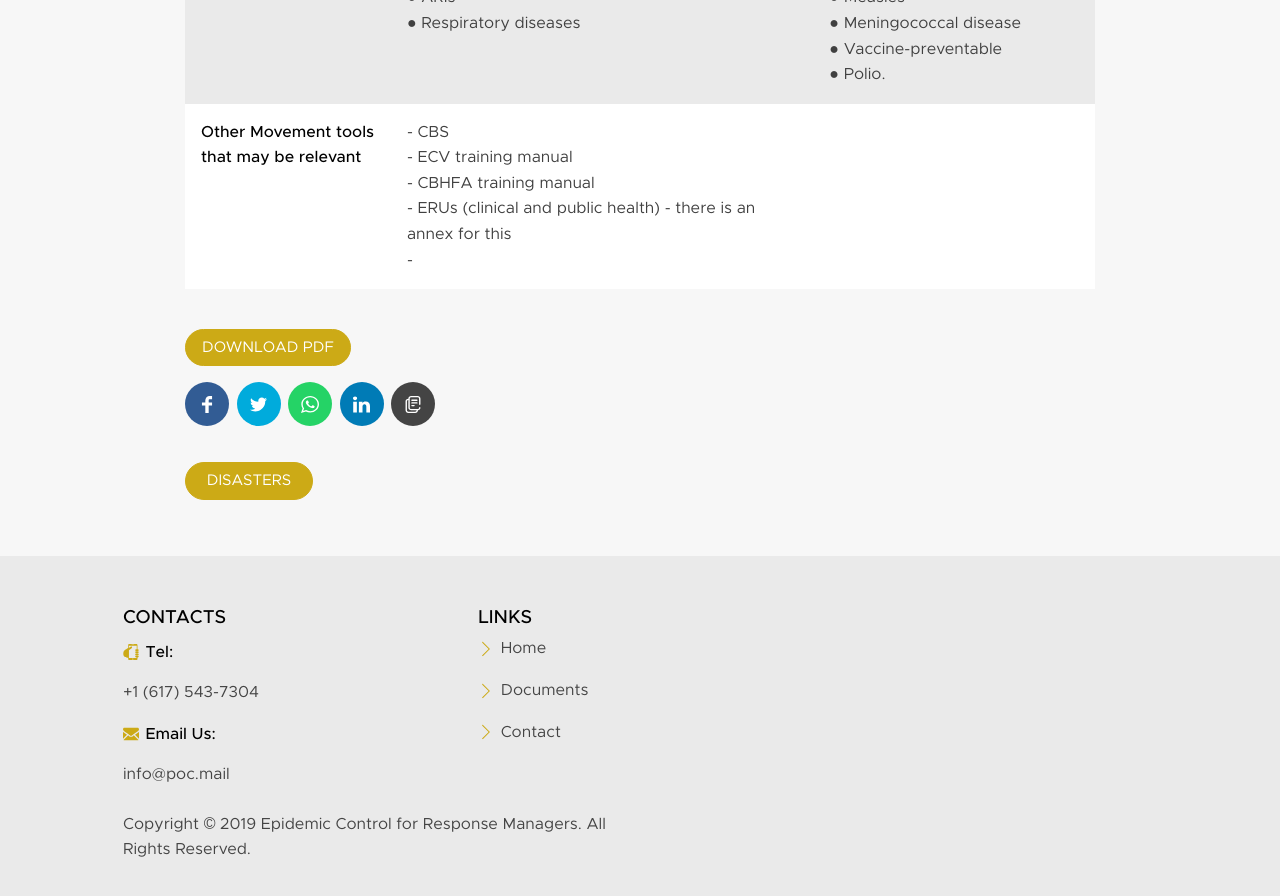
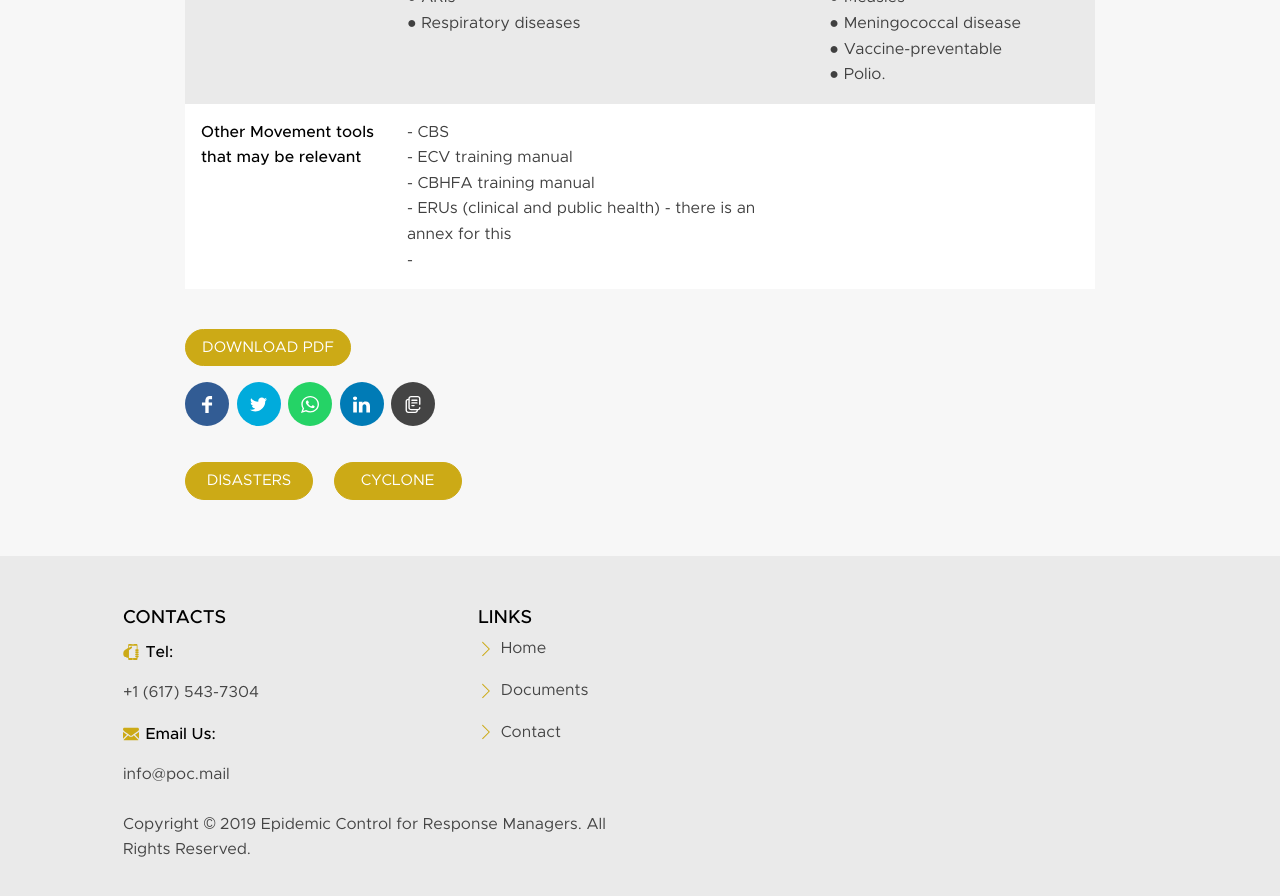
Before and after one commit to Julialhuillery/poc, a Jekyll site: the page built from _documents/Cyclone-Hurricane-Typhoon-RP4.md, in a window 1280 px wide and 900 px high, scrolled down 3490 px. Shown: the top 896 px of the window. Built offline with Jekyll 4.4.1, drawn with Linux system fonts in a browser that asks for light colours; our own code applies the rules of GitHub Pages for plain Markdown files.

Commit message:
Update from Forestry.io jlm@lsi.io updated _documents/Cyclone-Hurricane-Typhoon-RP4.md jlm@lsi.io updated _documents/Cyclone-Hurricane-Typhoon-RP5.md

```diff
--- a/_documents/Cyclone-Hurricane-Typhoon-RP4.md
+++ b/_documents/Cyclone-Hurricane-Typhoon-RP4.md
@@ -1,8 +1,9 @@
 ---
 categories:
-  - disasters
+- disasters
+- cyclone
+
 ---
-
 **Cyclone / Hurricane/ Typhoon**
 
 | Role profile 4 | Competencies | Gaps in competencies | Gaps in information they need |
```
Also changed, not shown: _documents/Cyclone-Hurricane-Typhoon-RP5.md (+3 -1 lines).
